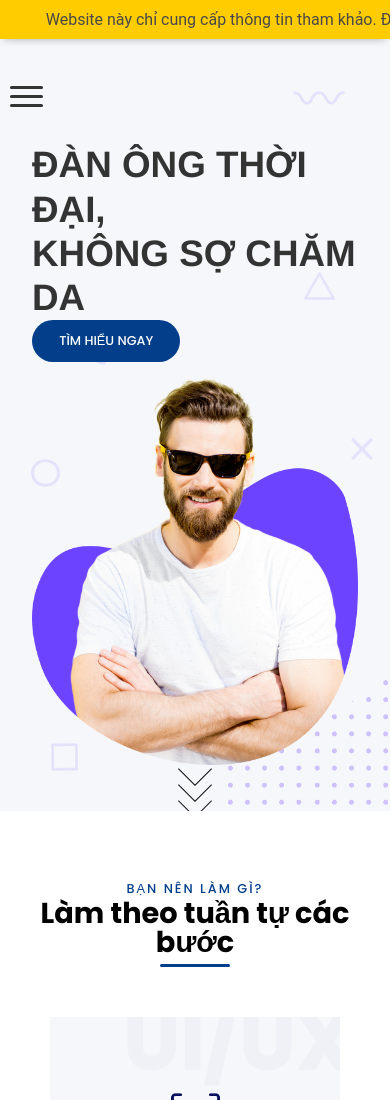
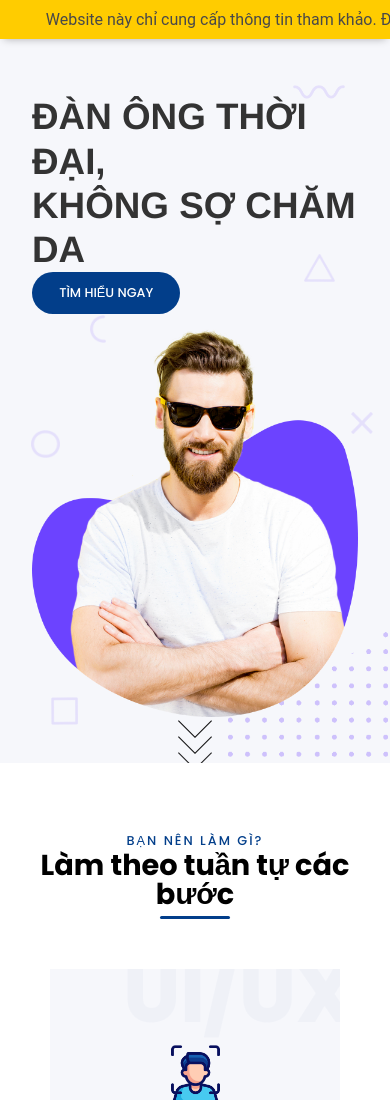
Before and after one commit to QTieee/Mancarev3, a plain HTML site: page index.html in a window 390 px wide. Shown: the top 1100 px of the page. Drawn offline with nearby package versions, Linux system fonts and the light colour scheme.

Commit message:
update somthing :v

```diff
--- a/index.html
+++ b/index.html
@@ -64,10 +64,6 @@
               </li>
             </ul>
           </div>
-        </div>
-
-        <div class="hamburger-menu">
-          <div class="bar"></div>
         </div>
         </div>
       </nav>
```
